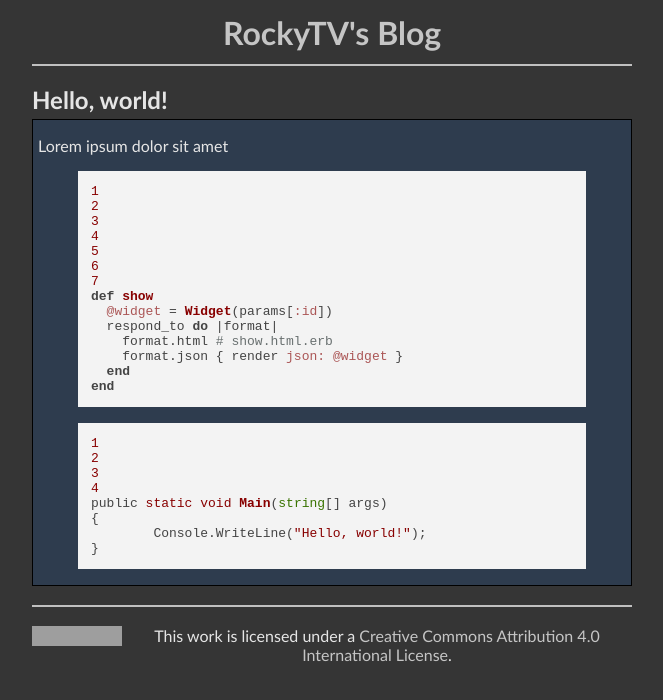
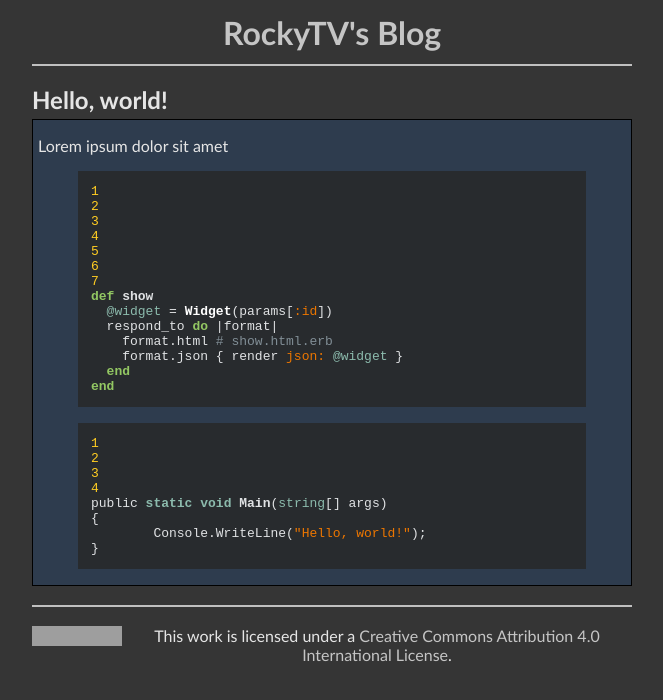
Before and after one commit to kyl3r92/rockytv.github.io, a Jekyll site: the page built from _posts/2015-06-18-Hello-world.md, in a window 1280 px wide. Shown: the top 700 px of the page, without its empty margins (308-971 px from the left). Built offline with Jekyll 4.4.1, drawn with Linux system fonts in a browser that asks for light colours; nearby versions of some CDN libraries; grey boxes are pictures that could not be loaded.

Commit message:
Change highlight.js style

```diff
--- a/_layouts/base.html
+++ b/_layouts/base.html
@@ -4,7 +4,7 @@
 		<title>{{ site.name }}</title>
 		<link rel="stylesheet" href="{{ site.baseurl }}/static/style.css" type="text/css">
 		<link rel="alternate" type="application/rss+xml" title="{{ site.name }} - {{ site.description }}" href="{{ site.baseurl }}/feed.xml" />
-		<link rel="stylesheet" href="//cdnjs.cloudflare.com/ajax/libs/highlight.js/8.6/styles/default.min.css">
+		<link rel="stylesheet" href="//cdnjs.cloudflare.com/ajax/libs/highlight.js/8.6/styles/obsidian.min.css">
 		<script src="//cdnjs.cloudflare.com/ajax/libs/highlight.js/8.6/highlight.min.js"></script>
 		<script>hljs.initHighlightingOnLoad();</script>
 	</head>
```
